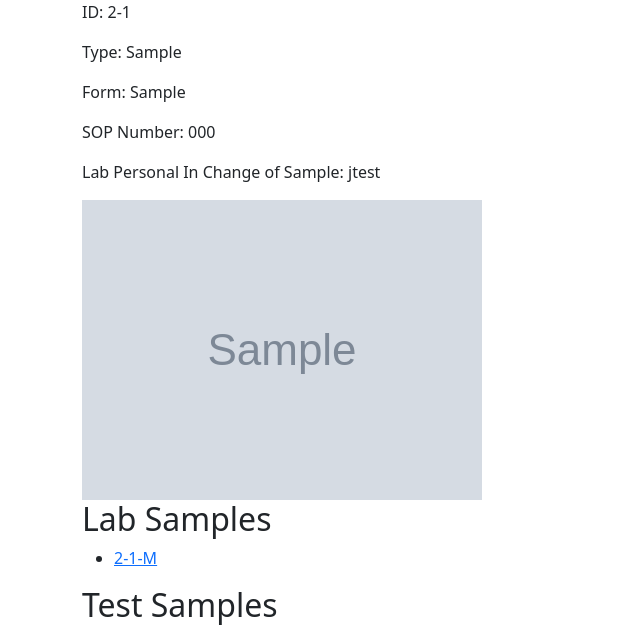
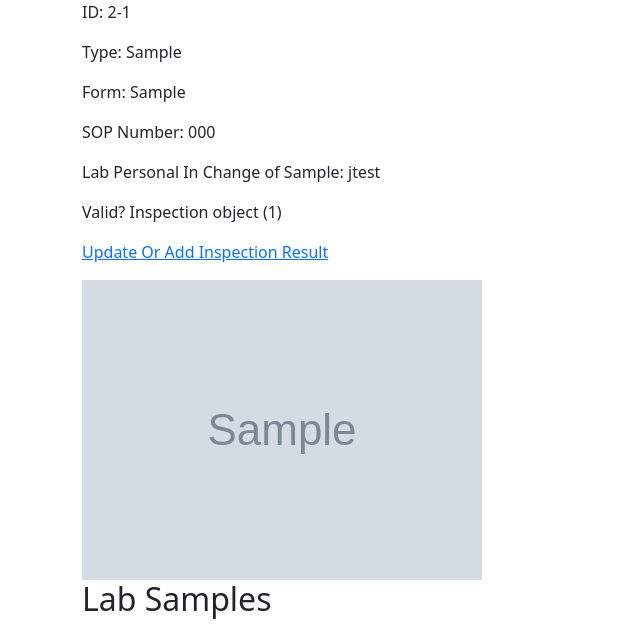
Before and after one commit to shepkeira/LIMS, a Django app: template LIMS_IMAGE/web/templates/laboratory/view_sample.html in a window 1280 px wide. Shown: the part 152-777 px from the top of the page, without its empty margins (0-640 px from the left). Run offline with Django 3.2, Linux system fonts and the light colour scheme; data comes from the database, SQL or seed files in the repository; tables that the repository leaves empty hold one stand-in row (values such as "Sample post"); the template is opened without the code that fills it: values that come from a table or form of the project are taken from there, most other values are stand-ins (such as "Sample title", 1, 10 or a date in 2020); grey boxes marked "Sample" are stand-in pictures; some libraries are stand-ins or nearby versions.

Commit message:
Add validate link to sample pages and return to sample page after creation/update

```diff
--- a/LIMS_IMAGE/web/laboratory/views.py
+++ b/LIMS_IMAGE/web/laboratory/views.py
@@ -40,7 +40,7 @@ def validate_sample(request, sample_id):
             inspection.sample = sample
             inspection.save()
             message = "Sample Validation Updated"
-        return render(request, 'laboratory/validate.html', {'sample': sample, 'form': form, 'complete': True, 'message': message})
+        return view_sample(request, sample_id)
     else:
         form = InspectionForm(instance=inspection)
         return render(request, 'laboratory/validate.html', {'sample': sample, 'form': form})
@@ -116,6 +116,7 @@ def view_sample(request, sample_id):
             if file.endswith('jpg'):
                 os.remove(os.path.join(root, file))
     sample = Sample.objects.filter(id = sample_id).first()
+    inspection = sample.inspection_results()
 
     barcode_file_path = sample.barcode()
     barcode_file_path = os.path.join("../../../", barcode_file_path)
@@ -123,7 +124,7 @@ def view_sample(request, sample_id):
     lab_samples = sample.lab_samples()
     test_samples = sample.test_samples()
 
-    context = {'barcode_file_path': barcode_file_path, 'sample': sample, 'lab_samples': lab_samples, 'test_samples': test_samples}
+    context = {'barcode_file_path': barcode_file_path, 'sample': sample, 'lab_samples': lab_samples, 'test_samples': test_samples, 'inspection': inspection}
     return render(request, 'laboratory/view_sample.html', context)
 
 def view_lab_sample(request, lab_sample_id):
--- a/LIMS_IMAGE/web/laboratoryOrders/models.py
+++ b/LIMS_IMAGE/web/laboratoryOrders/models.py
@@ -45,6 +45,15 @@ class Sample(models.Model):
         for lab_sample in lab_samples:
             test_samples += lab_sample.test_samples()
         return test_samples
+
+    def inspection_results(self):
+        inspection = Inspection.objects.filter(sample = self).first()
+        if inspection:
+            results = inspection.inspection_results
+            if results:
+                return "Valid"
+            return "Invalid"
+        return "Not Inspected"
 
 class Inspection(models.Model):
     sample = models.OneToOneField(Sample, on_delete=models.CASCADE)
--- a/LIMS_IMAGE/web/templates/laboratory/view_sample.html
+++ b/LIMS_IMAGE/web/templates/laboratory/view_sample.html
@@ -12,6 +12,8 @@
     <p>Form: {{ sample.sample_form }}</p>
     <p>SOP Number: {{ sample.sop_number }}</p>
     <p>Lab Personal In Change of Sample: {{ sample.lab_personel }}</p>
+    <p>Valid? {{ inspection }}</p>
+    <p><a href = "{% url 'laboratory:validate_sample' sample.id %}">Update Or Add Inspection Result</a></p>
     <img src="{{ barcode_file_path }}" alt="connect" style="max-height:300px">
 
     {% if lab_samples %}
```
